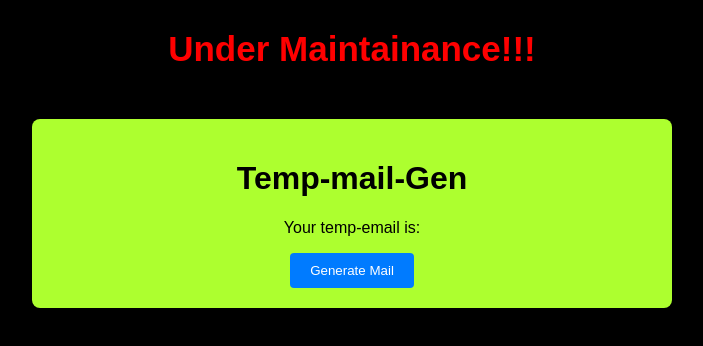
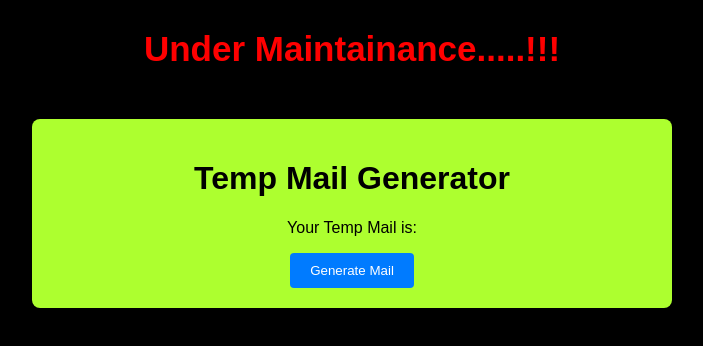
Before and after one commit to Handykiller/temp-mail-gen, a plain HTML site: page index.html in a window 1280 px wide. Shown: the whole page, without its empty margins (288-991 px from the left). Drawn offline with Linux system fonts and the light colour scheme.

Commit message:
Update index.html

```diff
--- a/index.html
+++ b/index.html
@@ -2,16 +2,16 @@
 <html lang="en">
 <head>
     <meta charset="UTF-8">
+    <meta property="og:image" content="https://telegra.ph/file/3673b52be5bd418e16dce.jpg">
     <meta name="viewport" content="width=device-width, initial-scale=1.0">
-    <meta property="og:image" content="https://telegra.ph/file/3673b52be5bd418e16dce.jpg">
     <title>Temporary Email</title>
     <link rel="stylesheet" href="style.css">
 </head>
 <body>
-    <h2>Under Maintainance!!!</h2>
+    <h2>Under Maintainance.....!!!</h2>
     <div class="container">
-        <h1>Temp-mail-Gen</h1>
-        <p>Your temp-email is: <span id="email"></span></p>
+        <h1>Temp Mail Generator</h1>
+        <p>Your Temp Mail is: <span id="email"></span></p>
         <button onclick="generateEmail()">Generate Mail</button>
     </div>
 
```
